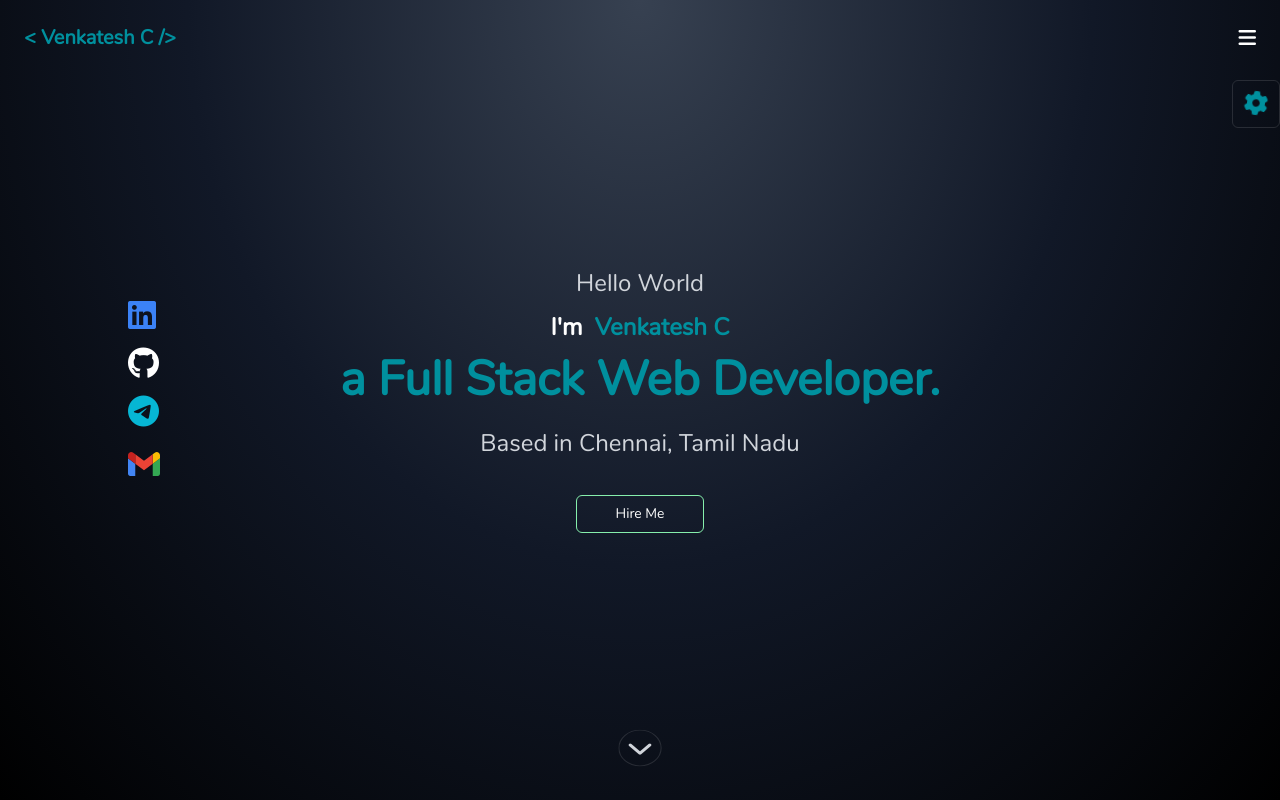
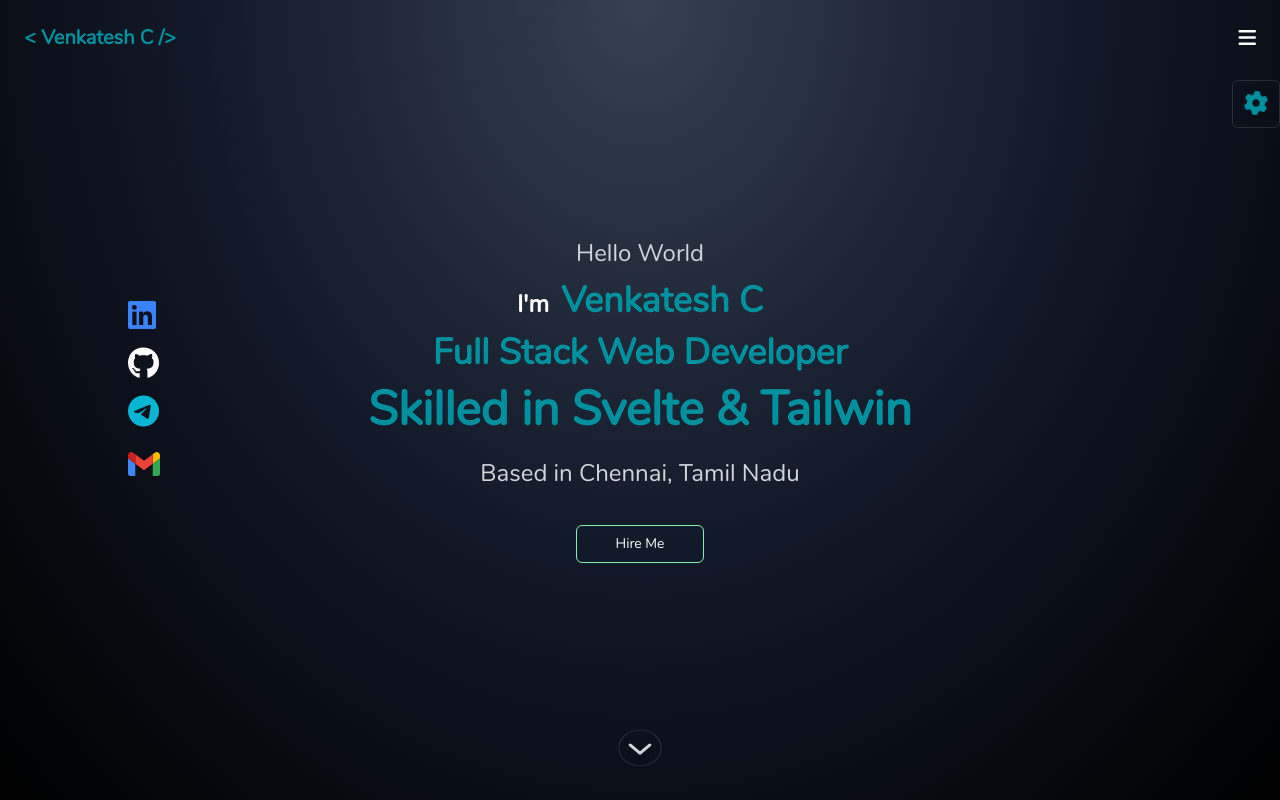
Before and after one commit to venky-123-debug/My_Portfolio, a Svelte app: page / in a window 1280 px wide. Shown: the top 800 px of the page. Built offline with nearby package versions, Linux system fonts and the light colour scheme.

Commit message:
role has been added in my role page

```diff
--- a/src/pages/introPage/index.svelte
+++ b/src/pages/introPage/index.svelte
@@ -77,7 +77,10 @@
   <div class="flex flex-col mx-auto gap-3">
     <div class="lg:text-2xl sm:text-base md:text-lg text-sm font-medium text-gray-300 text-center">Hello World</div>
     <span class="lg:text-2xl sm:text-base md:text-lg text-sm text-center font-semibold text-white">
-      I'm&nbsp; <span class="text-color font-bold text-2xl">{myDetails.name}</span>
+      I'm&nbsp; <span class="text-color font-bold lg:text-4xl sm:text-lg md:text-xl text-base">{myDetails.name}</span>
+    </span>
+    <span class="lg:text-4xl sm:text-lg md:text-xl text-base text-color font-bold text-center text-white">
+      <span class="">{myDetails.role}</span>
     </span>
     <div class="lg:h-[48px] h-5 sm:h-10 flex justify-center items-center">
       {#if visibleText}
--- a/src/scripts/myDetails.js
+++ b/src/scripts/myDetails.js
@@ -2,7 +2,8 @@ module.exports.myDetails = {
   name: "Venkatesh C",
   email: "venkatbe26494@gmail.com",
   phone: "7402161837",
-  runningText: ["a Full Stack Web Developer.", "Skilled in Svelte & TailwindCSS.", "Building seamless user experiences.", "Experienced with Node.js & MongoDB.", "Experienced with GIT & NGINX."],
+  role: "Full Stack Web Developer",
+  runningText: ["Skilled in Svelte & TailwindCSS.", "Building seamless user experiences.", "Experienced with Node.js & MongoDB.", "Experienced with GIT & NGINX."],
   socials: [
     {
       type: "LinkedIn",
```
